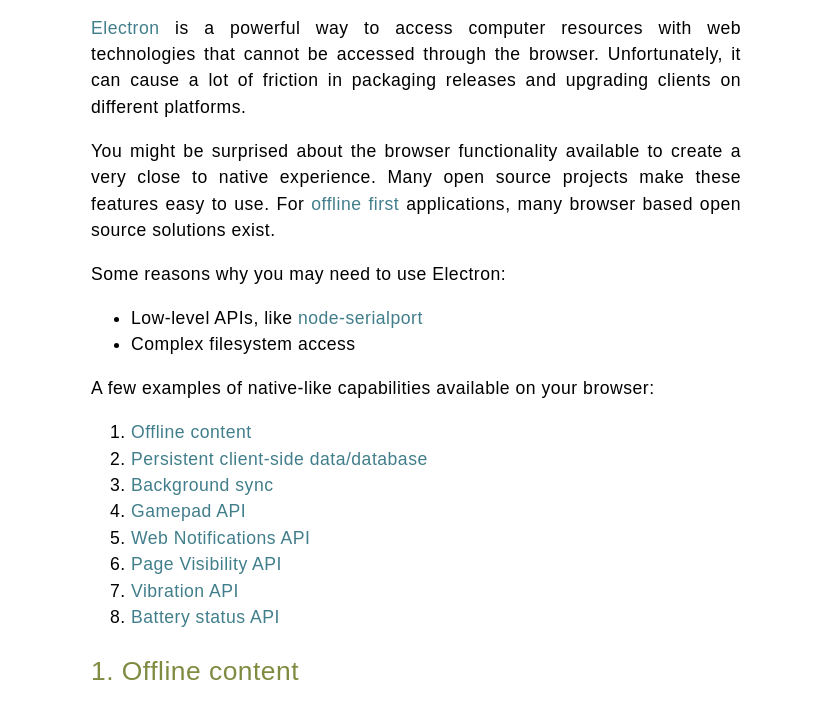
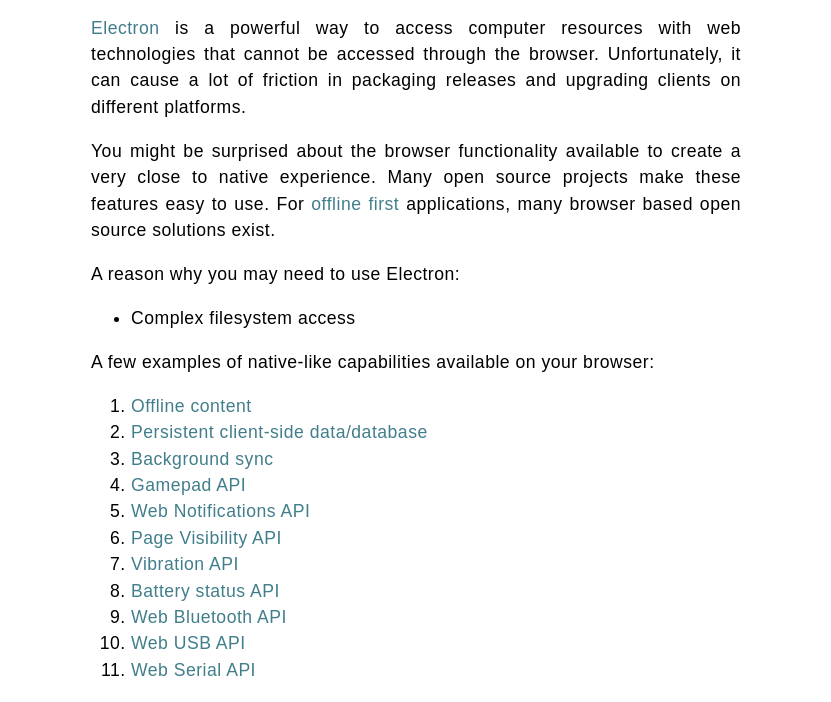
Before and after one commit to aeharding/youmightnotneedelectron, a website: page index.html in a window 1280 px wide. Shown: the part 227-929 px from the top of the page, without its empty margins (224-1055 px from the left). Drawn offline with nearby package versions, Linux system fonts and the light colour scheme.

Commit message:
add new web hardware APIs

```diff
--- a/index.html
+++ b/index.html
@@ -14,10 +14,9 @@
 
     <p>You might be surprised about the browser functionality available to create a very close to native experience. Many open source projects make these features easy to use. For <a href="http://offlinefirst.org">offline first</a> applications, many browser based open source solutions exist.</p>
 
-    <p>Some reasons why you may need to use Electron:</p>
+    <p>A reason why you may need to use Electron:</p>
 
     <ul>
-      <li>Low-level APIs, like <a href="https://github.com/EmergingTechnologyAdvisors/node-serialport">node-serialport</a></li>
       <li>Complex filesystem access</li>
     </ul>
 
@@ -32,6 +31,9 @@
       <li><a href="#visibility">Page Visibility API</a></li>
       <li><a href="#vibration">Vibration API</a></li>
       <li><a href="#battery">Battery status API</a></li>
+      <li><a href="#bluetooth">Web Bluetooth API</a></li>
+      <li><a href="#usb">Web USB API</a></li>
+      <li><a href="#serial">Web Serial API</a></li>
     </ol>
 
 
@@ -115,6 +117,28 @@
     <h2 id="battery">8. Battery status API</h2>
 
     <p>This API could be useful for reducing usage when the battery is low.</p>
+
+
+    <h2 id="bluetooth">9. Web Bluetooth API</h2>
+
+    <p>The Web Bluetooth API provides the ability to connect and interact with Bluetooth Low Energy peripherals.</p>
+
+    <p><a href="https://developer.mozilla.org/en-US/docs/Web/API/Web_Bluetooth_API">MDN Page Web Bluetooth API</a></p>
+
+    <h2 id="bluetooth">10. Web USB API</h2>
+
+    <p>The USB interface of the WebUSB API provides attributes and methods for finding and connecting USB devices from a web page.</p>
+
+    <p><a href="https://developer.mozilla.org/en-US/docs/Web/API/USB">MDN Page Web USB API</a></p>
+
+    <h2 id="bluetooth">11. Web Serial API</h2>
+
+    <p>The Serial API provides a way for websites to read and write from a serial device through script. Such an API would bridge the web and the physical world, by allowing documents to communicate with devices such as microcontrollers, 3D printers, and other serial devices.</p>
+
+    <p><a href="https://wicg.github.io/serial/">W3C Specification for Web Serial API</a></p>
+
+
+
   </main>
 
   <footer><a href="https://github.com/aeharding">Made by @aeharding</a> — <a href="https://github.com/aeharding/youmightnotneedelectron">Edit on Github</a></footer>
```
